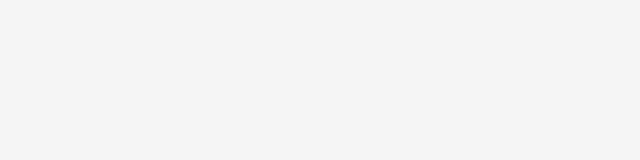
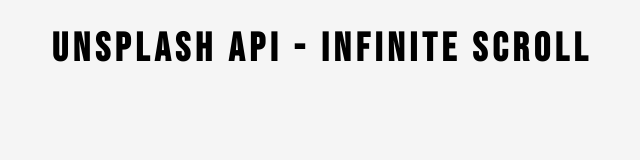
Before and after one commit to vimal573/ZTM-infinity-scroll, a plain HTML site: page index.html in a window 1280 px wide. Shown: the whole page, without its empty margins (318-958 px from the left). Drawn offline with Linux system fonts and the light colour scheme.

Commit message:
H1 Styling

```diff
--- a/index.html
+++ b/index.html
@@ -12,6 +12,9 @@
     <link rel="stylesheet" href="style.css" />
   </head>
   <body>
+    <!-- Title -->
+    <h1>Unsplash API - Infinite Scroll</h1>
+
     <!-- Script -->
     <script src="script.js"></script>
   </body>
--- a/style.css
+++ b/style.css
@@ -9,3 +9,11 @@ body {
   font-family: Bebas Neue, sans-serif;
   background: whitesmoke;
 }
+
+h1 {
+  text-align: center;
+  margin-top: 25px;
+  margin-bottom: 15px;
+  font-size: 40px;
+  letter-spacing: 5px;
+}
```
Also changed, not shown: loader.svg (added).
